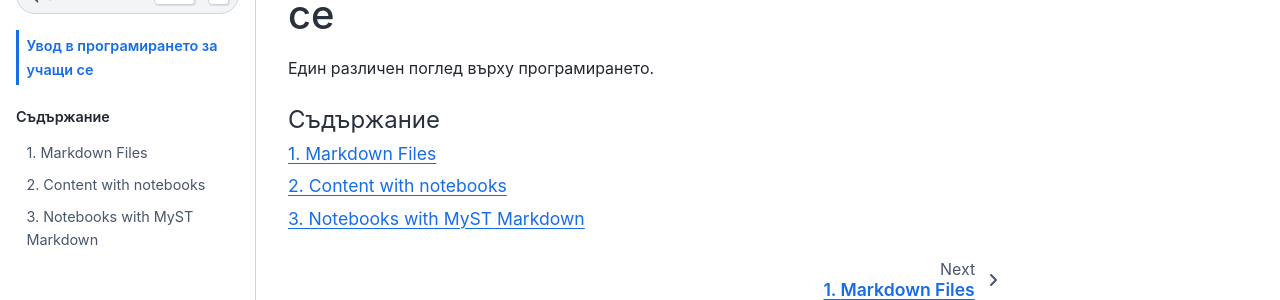
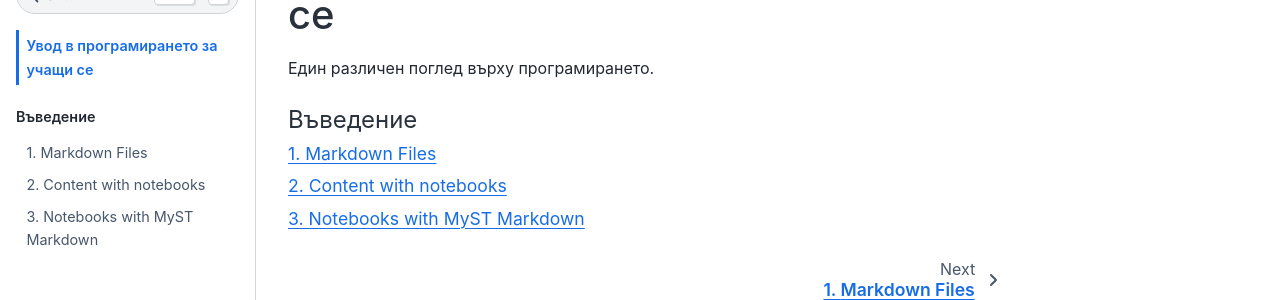
Before and after one commit to zlatozar/progzaucha, a Jupyter Book: the page built from intro.md, in a window 1280 px wide. Shown: the part 126-426 px from the top of the page. Built offline with Jupyter Book 1.0.4 settings and Sphinx 7.4.7 and the Sphinx Book theme 1.1.4, drawn with Linux system fonts in a browser that asks for light colours.

Commit message:
Rename repository

```diff
--- a/_config.yml
+++ b/_config.yml
@@ -20,7 +20,7 @@ bibtex_bibfiles:
 
 # Information about where the book exists on the web
 repository:
-  url: https://github.com/zlatozar/progzaucha
+  url: https://github.com/zlatozar/uchpro
   path_to_book: docs  # Optional path to your book, relative to the repository root
   branch: main        # Which branch of the repository should be used when creating links (optional)
 
--- a/_toc.yml
+++ b/_toc.yml
@@ -6,7 +6,7 @@ root: intro
 
 # All files that should be included.
 parts:
-  - caption: Съдържание
+  - caption: Въведение
     numbered: true
     chapters:
       - file: markdown
```
